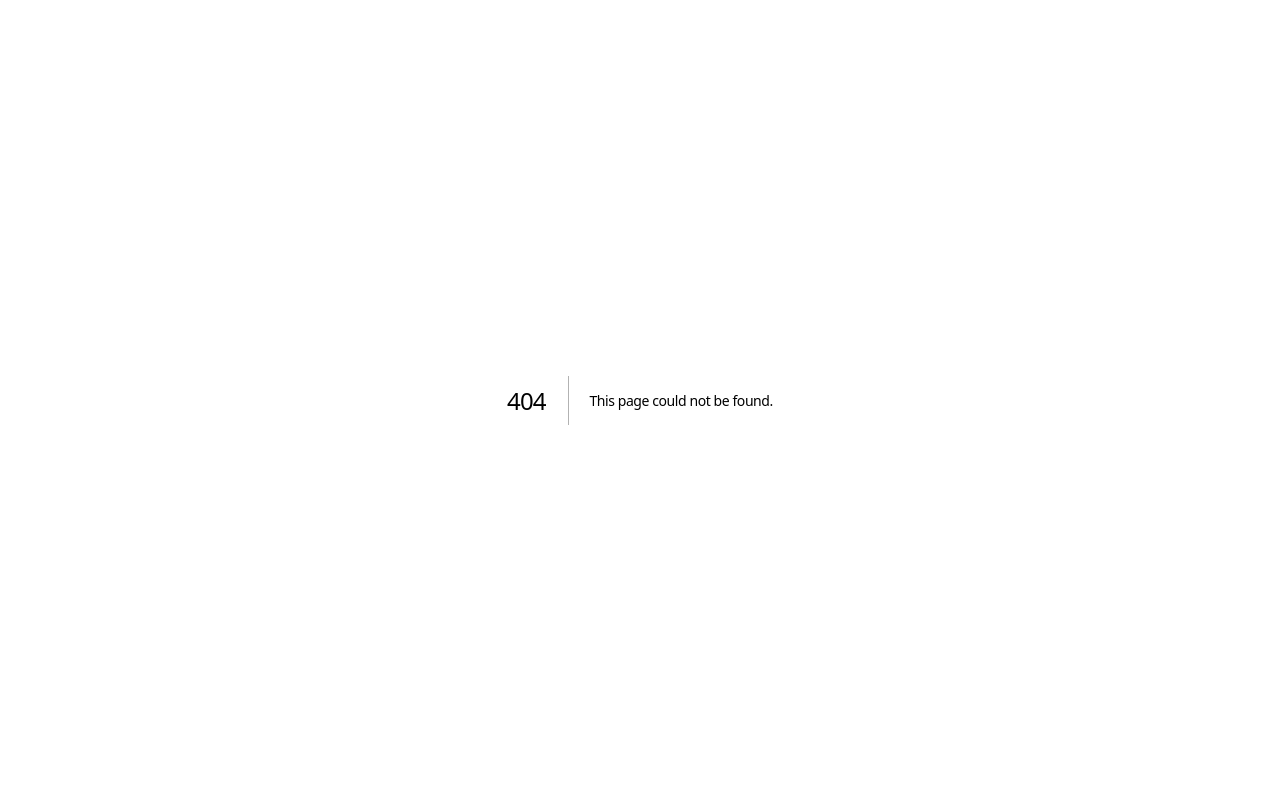
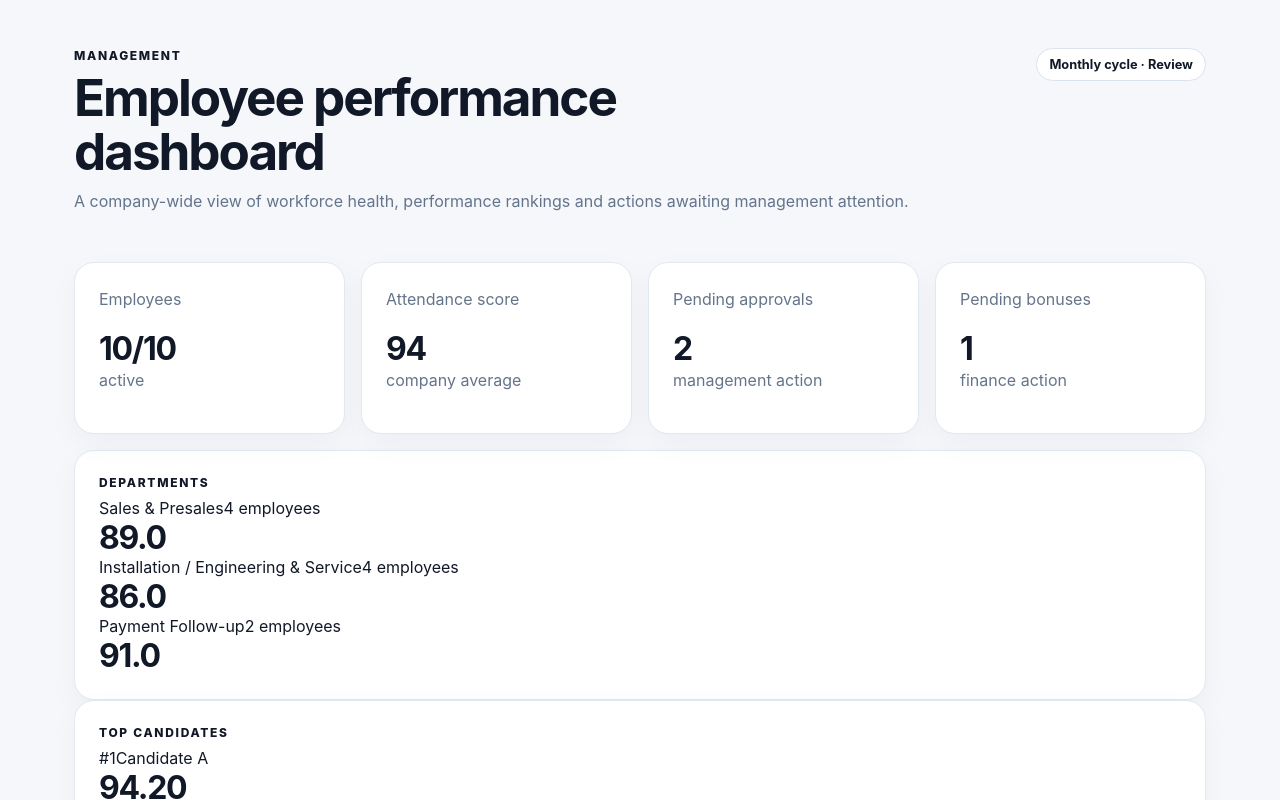
Before and after one commit to Pranjal1-1/EERS, a Next.js app in the folder apps/web/: page /management in a window 1280 px wide. Before the commit this address had no page. Shown: the top 800 px of the page. Built offline with nearby package versions, Linux system fonts and the light colour scheme.

Commit message:
feat: add management dashboard

```diff
--- /dev/null
+++ b/apps/web/src/app/management/page.tsx
@@ -0,0 +1,33 @@
+import { buildDashboardSummary } from '@/lib/dashboard';
+
+const summary = buildDashboardSummary({
+  totalEmployees: 10,
+  activeEmployees: 10,
+  departments: [
+    { name: 'Sales & Presales', employeeCount: 4, averageScore: 89 },
+    { name: 'Installation / Engineering & Service', employeeCount: 4, averageScore: 86 },
+    { name: 'Payment Follow-up', employeeCount: 2, averageScore: 91 },
+  ],
+  topCandidates: [
+    { employeeId: 'E001', employeeName: 'Candidate A', score: 94.2, rank: 1 },
+    { employeeId: 'E002', employeeName: 'Candidate B', score: 91.7, rank: 2 },
+    { employeeId: 'E003', employeeName: 'Candidate C', score: 89.4, rank: 3 },
+  ],
+  pendingApprovals: 2,
+  pendingBonuses: 1,
+  attendanceScore: 94,
+});
+
+export default function ManagementPage() {
+  return <main className="shell">
+    <header className="topbar"><div><p className="eyebrow">Management</p><h1>Employee performance dashboard</h1><p className="muted">A company-wide view of workforce health, performance rankings and actions awaiting management attention.</p></div><span className="status">Monthly cycle · Review</span></header>
+    <section className="grid">
+      <article className="card"><p className="muted">Employees</p><strong>{summary.activeEmployees}/{summary.totalEmployees}</strong><p className="muted">active</p></article>
+      <article className="card"><p className="muted">Attendance score</p><strong>{summary.attendanceScore}</strong><p className="muted">company average</p></article>
+      <article className="card"><p className="muted">Pending approvals</p><strong>{summary.pendingApprovals}</strong><p className="muted">management action</p></article>
+      <article className="card"><p className="muted">Pending bonuses</p><strong>{summary.pendingBonuses}</strong><p className="muted">finance action</p></article>
+    </section>
+    <section className="card"><p className="eyebrow">Departments</p><div className="table">{summary.departments.map((department) => <div className="table-row" key={department.name}><span>{department.name}</span><span>{department.employeeCount} employees</span><strong>{department.averageScore.toFixed(1)}</strong></div>)}</div></section>
+    <section className="card"><p className="eyebrow">Top candidates</p><div className="table">{summary.topCandidates.map((candidate) => <div className="table-row" key={candidate.employeeId}><span>#{candidate.rank}</span><span>{candidate.employeeName}</span><strong>{candidate.score.toFixed(2)}</strong></div>)}</div></section>
+  </main>;
+}
```
